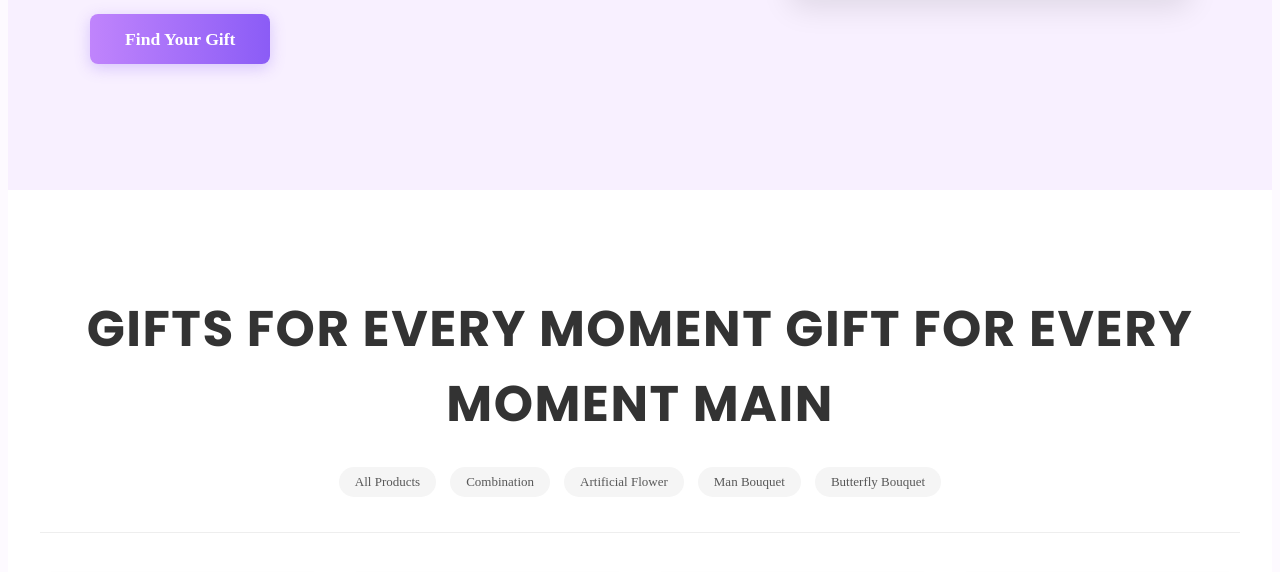
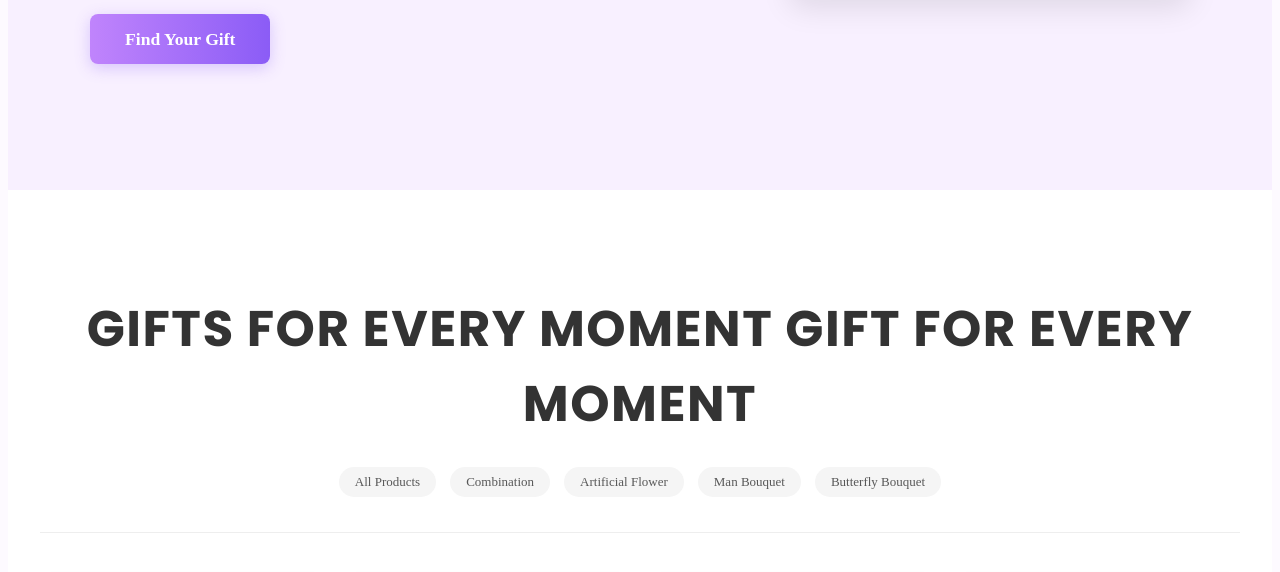
Before and after one commit to raisadastria/kadoin, a PHP site: page / in a window 1280 px wide. Shown: the part 591-1163 px from the top of the page. Run offline with PHP 8.4, Linux system fonts and the light colour scheme; data comes from the database, SQL or seed files in the repository; grey boxes labelled with a size stand in for pictures from a placeholder-image service; data that the repository does not hold is empty; some libraries are stand-ins or nearby versions.

```diff
--- a/index.php
+++ b/index.php
@@ -54,7 +54,6 @@ require_once 'includes/header.php'; // Memuat header utama (navigasi, logo, dll.
             Gifts for Every Moment
 
             Gift For Every Moment
-main
         </h2>
 
         <?php
```
